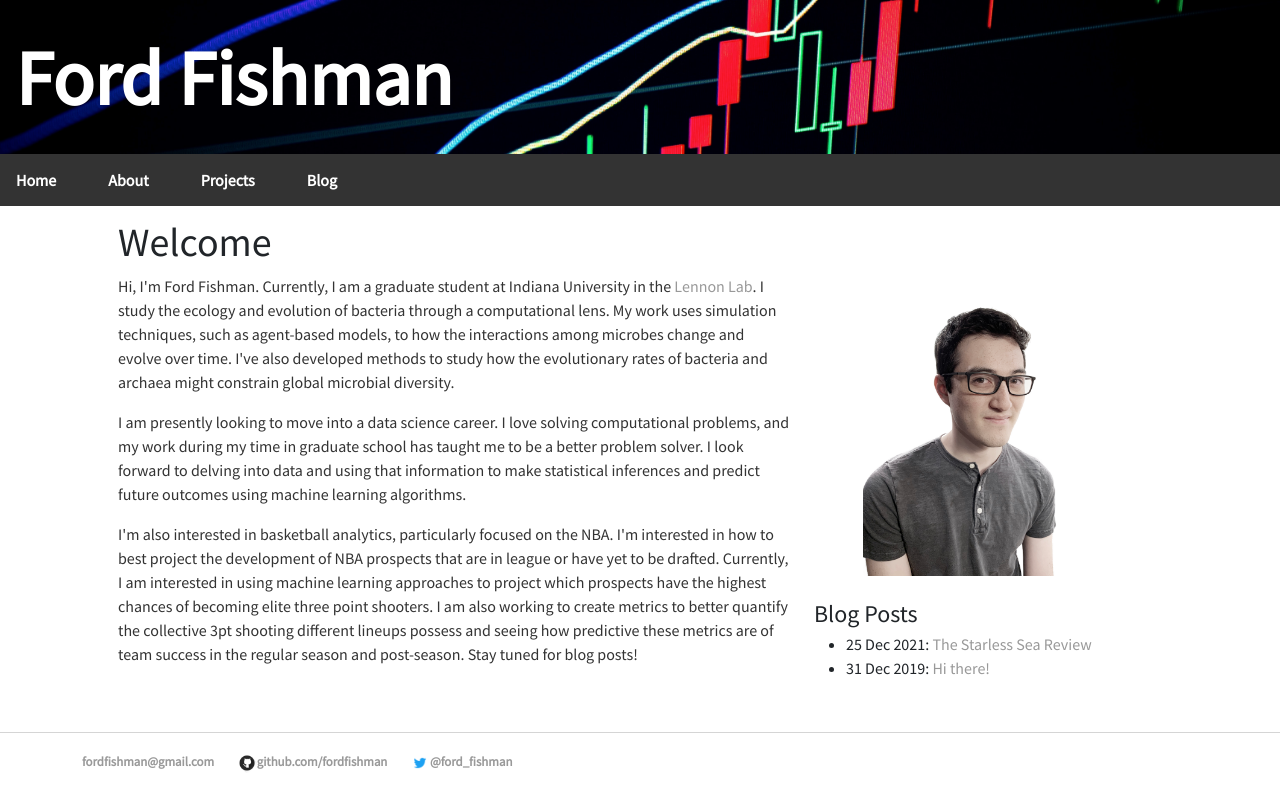
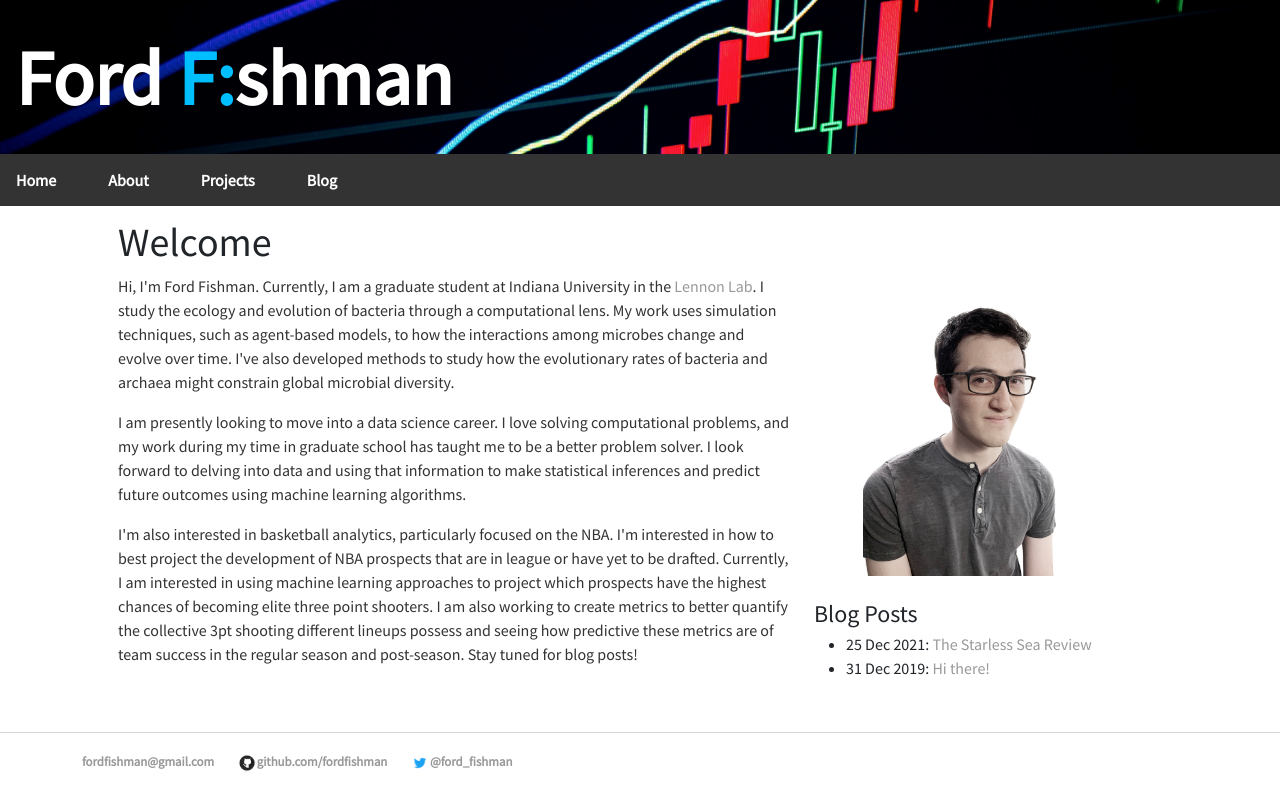
Before and after one commit to fordfishman/fordfishman.github.io, a Jekyll site: the page built from index.html, in a window 1280 px wide. Shown: the top 811 px of the page. Built offline with Jekyll 4.4.1, drawn with Linux system fonts in a browser that asks for light colours.

Commit message:
adding ff-word color

```diff
--- a/_layouts/default.html
+++ b/_layouts/default.html
@@ -22,7 +22,7 @@
         <div class="container-fluid p-0">
             <div class="col-12  d-flex">
                 <img class="img-fluid" src="/pics/data-banner-no-text.jpeg" alt="Banner" style="max-width: 100%;">
-                <h1 class="position-absolute" >Ford Fishman</h1>
+                <h1 class="position-absolute">Ford <span class="ff-word">F:</span>shman</h1>
             </div>
         </div>
         <ul>
--- a/css/main.css
+++ b/css/main.css
@@ -3,6 +3,9 @@ body {
 }
 .blurb {
   padding: 12px;
+}
+.ff-word {
+    color: #00bfff;
 }
 .position-absolute {
     position: absolute!important;
```
